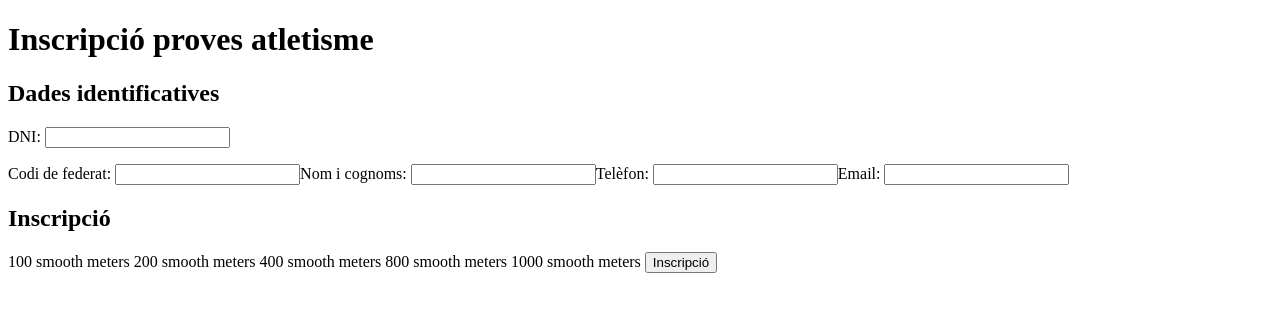
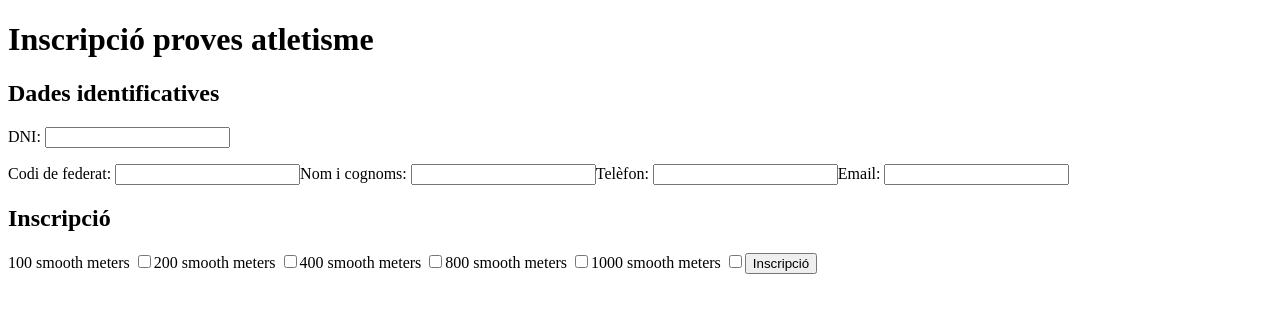
Before and after one commit to janEstrada24/inscripcio_proves_atletisme, an Angular app: page / in a window 1280 px wide. Shown: the top 312 px of the page. Built offline with nearby package versions, Linux system fonts and the light colour scheme.

Commit message:
Try failed to implement "Register smooth meters data" test.

```diff
--- a/src/app/Components/User/registration/registration.component.html
+++ b/src/app/Components/User/registration/registration.component.html
@@ -24,18 +24,23 @@
 
 <section><h1>Inscripció</h1></section>
 <label>100 smooth meters
+    <input type="checkbox" id="vehicle1" name="vehicle1" value="Bike">
 </label>
 
 <label>200 smooth meters
+    <input type="checkbox" id="vehicle1" name="vehicle1" value="Bike">
 </label>
 
 <label>400 smooth meters
+    <input type="checkbox" id="vehicle1" name="vehicle1" value="Bike">
 </label>
 
 <label>800 smooth meters
+    <input type="checkbox" id="vehicle1" name="vehicle1" value="Bike">
 </label>
 
 <label>1000 smooth meters
+    <input type="checkbox" id="vehicle1" name="vehicle1" value="Bike">
 </label>
 
 <button>Inscripció</button>
```
